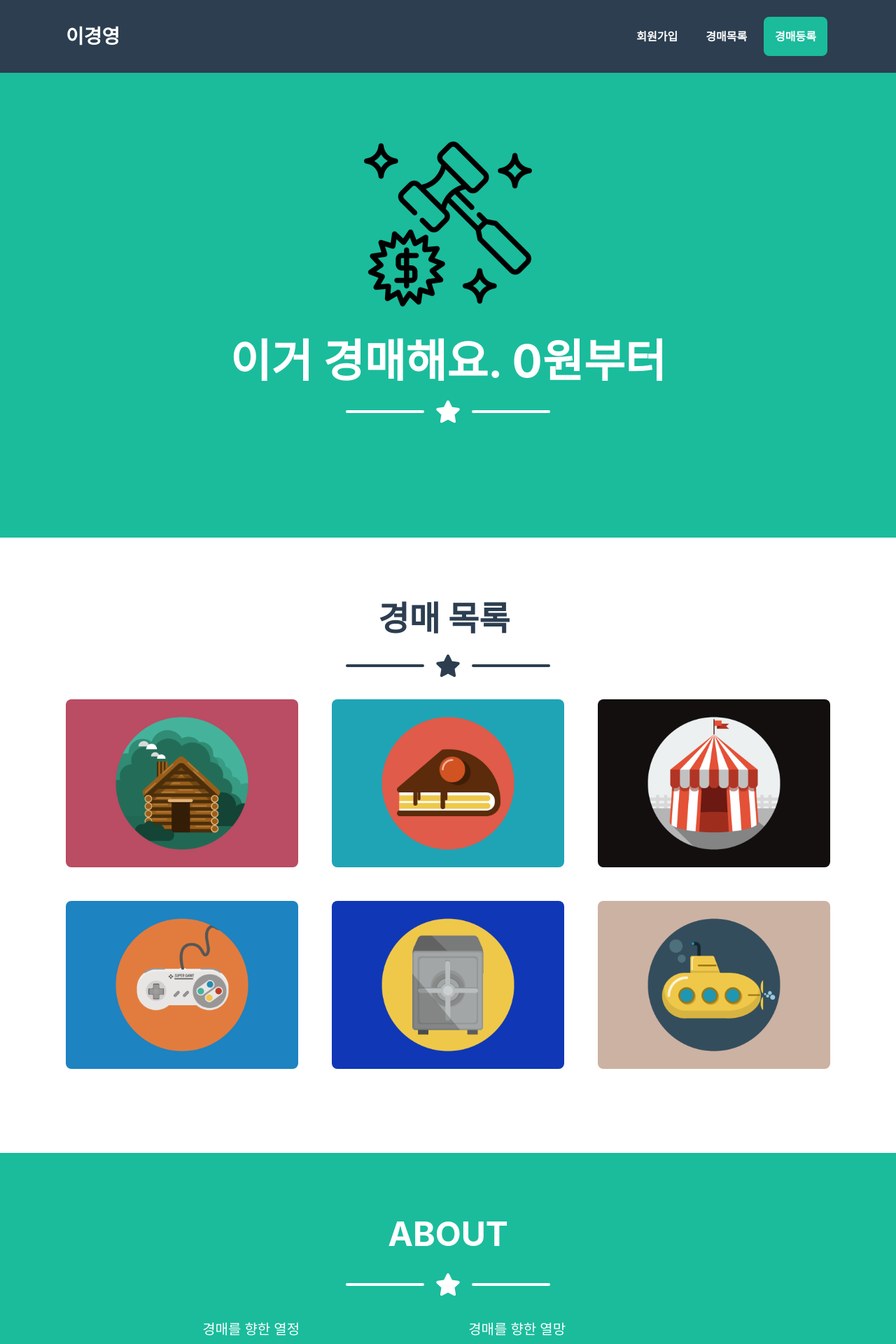
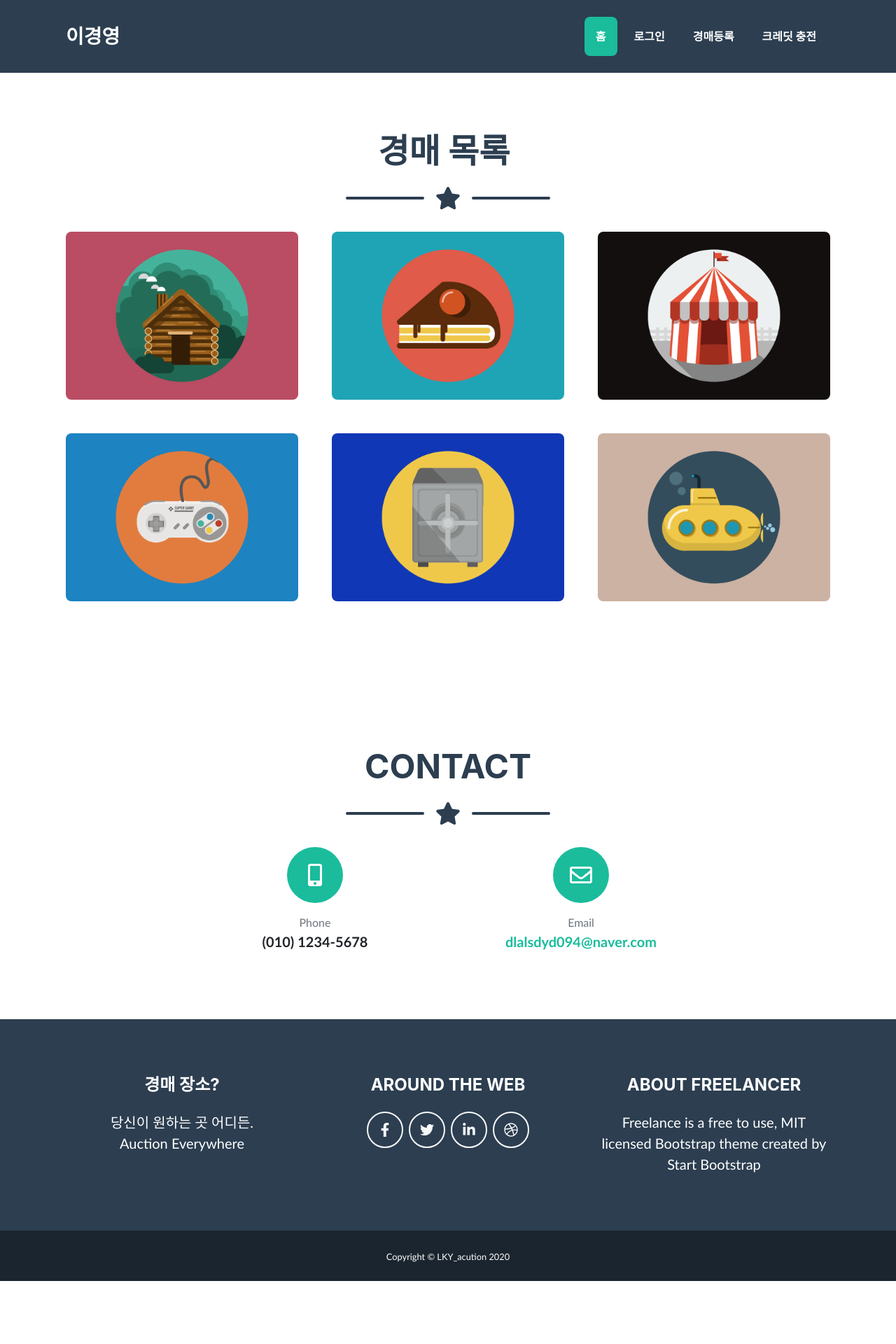
Before and after one commit to Seo-yul/lky_auction, a Django app: page / in a window 1280 px wide. Shown: the top 1920 px of the page at 70% size. After the commit the page ends 1830 px from the top, so only its background shows below. Run offline with Django 3.2, Linux system fonts and the light colour scheme; some libraries are stand-ins or nearby versions; some web fonts are replaced.

Commit message:
index page

```diff
--- a/lky/auction/templates/auction/index.html
+++ b/lky/auction/templates/auction/index.html
@@ -5,7 +5,7 @@
         <meta name="viewport" content="width=device-width, initial-scale=1, shrink-to-fit=no">
         <meta name="description" content="">
         <meta name="author" content="">
-        <title>Freelancer - Start Bootstrap Theme</title>
+        <title>이경영-이거 경매해요. 0원부터</title>
         <!-- Font Awesome icons (free version)-->
         <script src="https://cdnjs.cloudflare.com/ajax/libs/font-awesome/5.13.0/js/all.min.js" crossorigin="anonymous"></script>
         <!-- Core theme CSS (includes Bootstrap)-->
@@ -21,32 +21,21 @@
                 <button class="navbar-toggler navbar-toggler-right font-weight-bold bg-primary text-white rounded" type="button" data-toggle="collapse" data-target="#navbarResponsive" aria-controls="navbarResponsive" aria-expanded="false" aria-label="Toggle navigation">Menu <i class="fas fa-bars"></i></button>
                 <div class="collapse navbar-collapse" id="navbarResponsive">
                     <ul class="navbar-nav ml-auto">
-                        <li class="nav-item mx-0 mx-lg-1"><a class="nav-link py-3 px-0 px-lg-3 rounded js-scroll-trigger" href="#portfolio">회원가입</a>
+                        <li class="nav-item mx-0 mx-lg-1"><a class="nav-link py-3 px-0 px-lg-3 rounded js-scroll-trigger" href="#portfolio">홈</a>
                         </li>
-                        <li class="nav-item mx-0 mx-lg-1"><a class="nav-link py-3 px-0 px-lg-3 rounded js-scroll-trigger" href="#about">경매목록</a>
+                        <li class="nav-item mx-0 mx-lg-1"><a class="nav-link py-3 px-0 px-lg-3 rounded" href="">로그인</a>
                         </li>
-                        <li class="nav-item mx-0 mx-lg-1"><a class="nav-link py-3 px-0 px-lg-3 rounded js-scroll-trigger" href="#contact">경매등록</a>
+                        <li class="nav-item mx-0 mx-lg-1"><a class="nav-link py-3 px-0 px-lg-3 rounded js-scroll-trigger" href="">경매등록</a>
+                        </li>
+                        <li class="nav-item mx-0 mx-lg-1"><a class="nav-link py-3 px-0 px-lg-3 rounded js-scroll-trigger" href="">크레딧 충전</a>
                         </li>
                     </ul>
                 </div>
             </div>
         </nav>
-        <header class="masthead bg-primary text-white text-center">
-            <div class="container d-flex align-items-center flex-column">
-                <!-- Masthead Avatar Image--><img class="masthead-avatar mb-5" src="{% static 'assets/img/aaaa.png' %}" alt="">
-                <!-- Masthead Heading-->
-                <h1 class="masthead-heading mb-0">이거 경매해요. 0원부터</h1>
-                <!-- Icon Divider-->
-                <div class="divider-custom divider-light">
-                    <div class="divider-custom-line"></div>
-                    <div class="divider-custom-icon"><i class="fas fa-star"></i></div>
-                    <div class="divider-custom-line"></div>
-                </div>
-                <!-- Masthead Subheading-->
-                <p class="pre-wrap masthead-subheading font-weight-light mb-0"> </p>
-            </div>
-        </header>
-        <section class="page-section portfolio" id="portfolio">
+        <section class="page-section portfolio" id="portfolio" style="margin-top: 100px">
+
+            <!-- Portfolio Section Heading-->
             <div class="container">
                 <!-- Portfolio Section Heading-->
                 <div class="text-center">
@@ -106,6 +95,7 @@
                 </div>
             </div>
         </section>
+
         <!-- Portfolio Modal-->
         <div class="portfolio-modal modal fade" id="portfolioModal0" tabindex="-1" role="dialog" aria-labelledby="#portfolioModal0Label" aria-hidden="true">
             <div class="modal-dialog modal-xl" role="document">
@@ -269,29 +259,7 @@
                 </div>
             </div>
         </div>
-        <section class="page-section bg-primary text-white mb-0" id="about">
-            <div class="container">
-                <!-- About Section Heading-->
-                <div class="text-center">
-                    <h2 class="page-section-heading d-inline-block text-white">ABOUT</h2>
-                </div>
-                <!-- Icon Divider-->
-                <div class="divider-custom divider-light">
-                    <div class="divider-custom-line"></div>
-                    <div class="divider-custom-icon"><i class="fas fa-star"></i></div>
-                    <div class="divider-custom-line"></div>
-                </div>
-                <!-- About Section Content-->
-                <div class="row">
-                    <div class="col-lg-4 ml-auto">
-                        <p class="pre-wrap lead"> 경매를 향한 열정 </p>
-                    </div>
-                    <div class="col-lg-4 mr-auto">
-                        <p class="pre-wrap lead"> 경매를 향한 열망 </p>
-                    </div>
-                </div>
-            </div>
-        </section>
+
         <section class="page-section" id="contact">
             <div class="container">
                 <!-- Contact Section Heading-->
```
